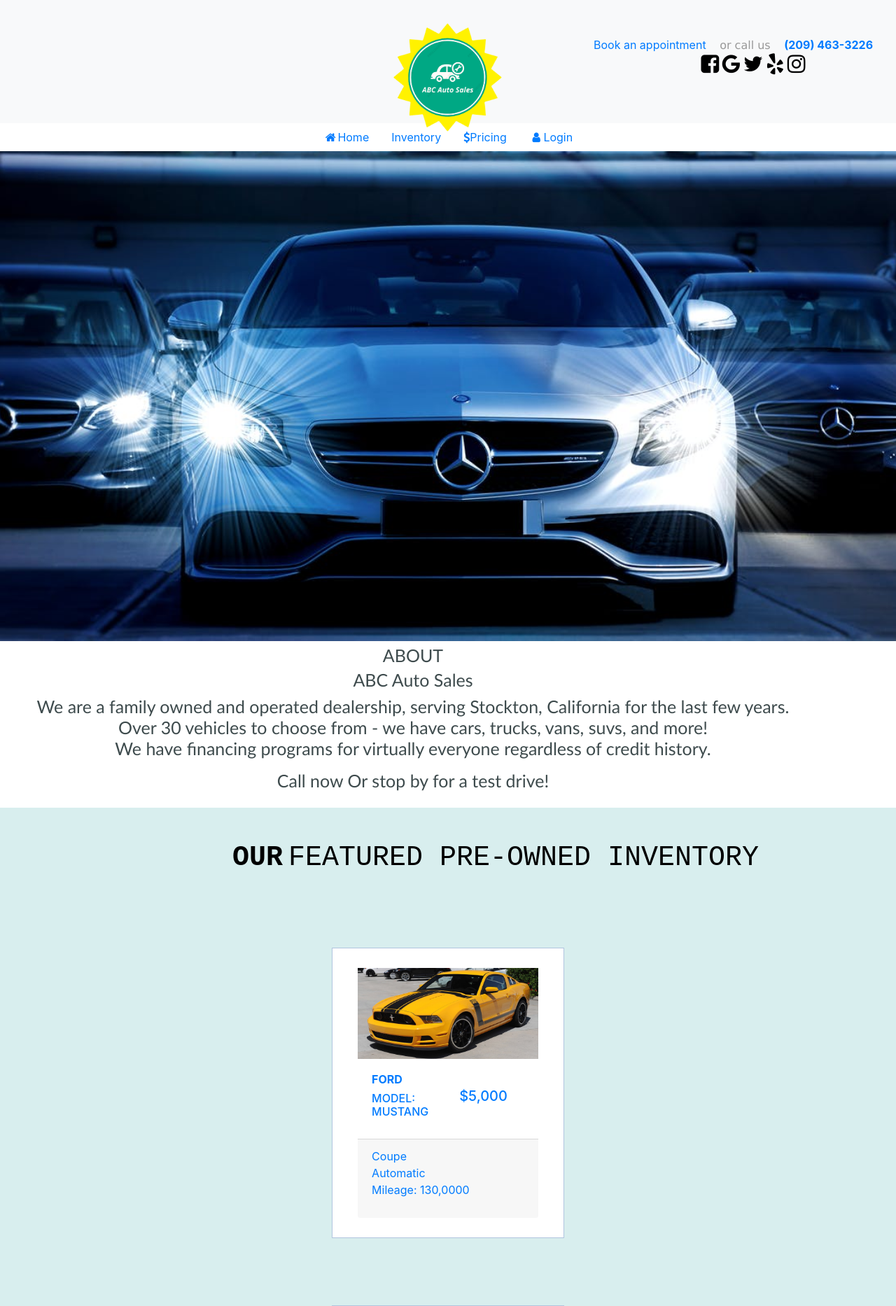
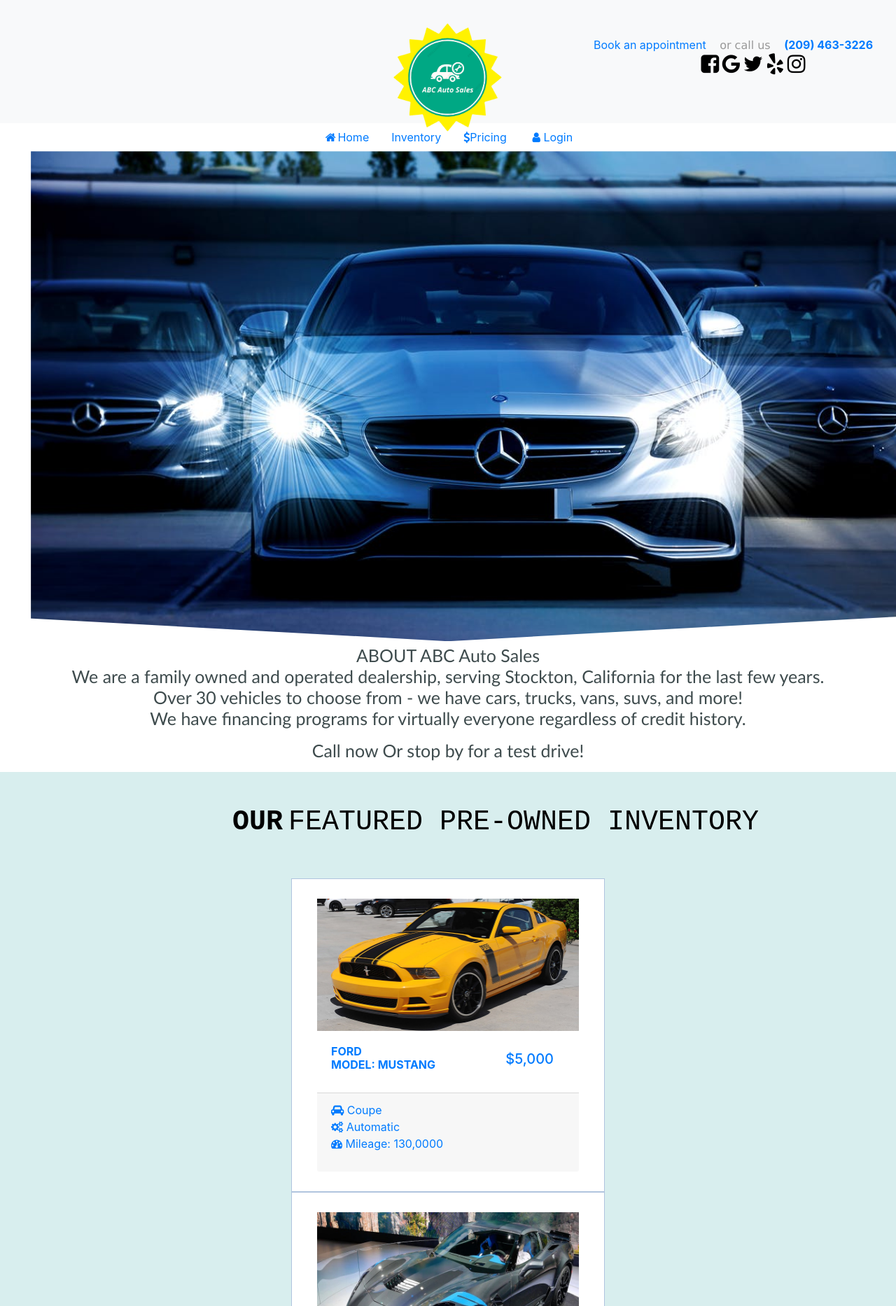
Before and after one commit to ThePoliceDepartment/ABC-Auto-Flaskapp, a Flask app: page / in a window 1280 px wide; the page is wider, and only the part inside the window is pictured. Shown: the top 1866 px of that part at 70% size. Run offline with Flask 2, Linux system fonts and the light colour scheme; some libraries are stand-ins or nearby versions.

Commit message:
updated links and image layout on site

```diff
--- a/static/css/style.css
+++ b/static/css/style.css
@@ -90,37 +90,36 @@
 }
 
 .header{
-    clip-path: polygon(0 0,100% 0, 95%, 50% 100%, 0 95%);
+    clip-path: polygon(0 0,100% 0, 100% 95%,50% 100%,0 95%);
     color: white;
     overflow: hidden;
-    text-align: center;
 }
 
 .height-max{
-    min-height: calc(50vh - 25px);
-    background-position: center;
+    min-height: calc(25vh - 10px);
+    background-position: -webkit-center;
     background-size: cover;
     background-attachment: fixed;
     background-repeat: no-repeat;
     -webkit-animation-name: zoom;
-    -webkit-animation-duration: 10s;
-    -webkit-animation-delay: 1s;
+    -webkit-animation-duration: 20s;
+    -webkit-animation-delay: 5s;
     -webkit-animation-iteration-count: infinite;
-    text-align:center;
+
 }
 
-@-webkit-keyframes zoom{
+@-webkit-keyframes zoom {
     0%{
-        transform: scale(1);
+        -webkit-transform: scale(1);
     }
     50%{
-        transform: scale(1.2) translateX(-5%)
+        -webkit-transform: scale(1.2) translateX(-5%);
     }
     100%{
-        transform: scale(1)
+        -webkit-transform: scale(1);
     }
+}
 
-}
 
 .inventory{
     background: #d8eeee;
@@ -138,11 +137,15 @@
 
 .car-value{
     background: #add8e6
-    color: black;
-    clip-path: polygon(15% 0, 85%, 0, 100% 100%, 0 100%);
+    color: white;
+    clip-path: polygon(15% 0,85% 0,100% 100%,0 100%);
     -webkit-transition: all 1s linear;
 }
 
-.car-value: hover{
-    clip-path: polygon(0% 0, 100% 0, 100% 100%, 0 100%);
+.car-value:hover{
+    clip-path: polygon(0% 0,100% 0,100% 100%,0 100%);
 }
+
+footer {
+    padding:5em 0;
+}
--- a/templates/carLookup.html
+++ b/templates/carLookup.html
@@ -38,7 +38,7 @@
                           <a itemprop="sameAs" target="_blank" href="https://www.facebook.com" title="Visit us on Facebook" rel="nofollow" class="link-facebook"><i class="fa fa-facebook-square" style="font-size:30px; color: black;"></i></a>
                       </li>
                       <li>
-                          <a itemprop="sameAs" target="_blank" href="https://www.google.com" title="Visit us on Google" rel="nofollow" class="link-googleplus"><i class="fa fa-google" style="font-size:30px; color: black;"></i></a>
+                          <a itemprop="sameAs" target="_blank" href="https://www.google.com/search?client=safari&source=hp&ei=UUDEXePsD4nL-gS2hajIDg&q=abc+auto+sales+stockton+ca&oq=abc+auto+sales+sto&gs_l=psy-ab.1.0.0j0i22i30.1058.4708..6024...0.0..0.262.1228.17j0j1......0....1..gws-wiz.......0i10j0i131.sMd0KEIXQeQ" title="Visit us on Google" rel="nofollow" class="link-googleplus"><i class="fa fa-google" style="font-size:30px; color: black;"></i></a>
                       </li>
                       <li>
                           <a itemprop="sameAs" target="_blank" href="https://twitter.com" title="Visit us on Twitter" rel="nofollow" class="link-twitter"><i class="fa fa-twitter" style="font-size:30px; color: black;"></i></a>
--- a/templates/index.html
+++ b/templates/index.html
@@ -30,7 +30,7 @@
                               <a itemprop="sameAs" target="_blank" href="https://www.facebook.com" title="Visit us on Facebook" rel="nofollow" class="link-facebook"><i class="fa fa-facebook-square" style="font-size:30px; color: black;"></i></a>
                           </li>
                           <li>
-                              <a itemprop="sameAs" target="_blank" href="https://www.google.com" title="Visit us on Google" rel="nofollow" class="link-googleplus"><i class="fa fa-google" style="font-size:30px; color: black;"></i></a>
+                              <a itemprop="sameAs" target="_blank" href="https://www.google.com/search?client=safari&source=hp&ei=UUDEXePsD4nL-gS2hajIDg&q=abc+auto+sales+stockton+ca&oq=abc+auto+sales+sto&gs_l=psy-ab.1.0.0j0i22i30.1058.4708..6024...0.0..0.262.1228.17j0j1......0....1..gws-wiz.......0i10j0i131.sMd0KEIXQeQ" title="Visit us on Google" rel="nofollow" class="link-googleplus"><i class="fa fa-google" style="font-size:30px; color: black;"></i></a>
                           </li>
                           <li>
                               <a itemprop="sameAs" target="_blank" href="https://twitter.com" title="Visit us on Twitter" rel="nofollow" class="link-twitter"><i class="fa fa-twitter" style="font-size:30px; color: black;"></i></a>
@@ -78,23 +78,13 @@
 
 <!-------about section----------------------------------------------------------------------------->
      <h2>
-      <div class="container">
-       <div class="row">
-          <div class="col-lg-10">
-            <div class="about">
-                <div class="lg-sq">
          <div class="WelcomeText">
-                    <div class="WelcomeSub font-weight:bold"> ABOUT </div>
-                    <div>
-                      <h2>ABC Auto Sales</h2>
-                      <div style="text-align: center justify"><p>We are a family owned and operated dealership, serving Stockton,
+             <div class="WelcomeSub font-weight:bold" style="text-align:center"> ABOUT ABC Auto Sales</div>
+                <div><p>We are a family owned and operated dealership, serving Stockton,
                          California for the last few years.<br> Over 30 vehicles to choose from - we have cars, trucks, vans, suvs,
                          and more! <br>We have financing programs for virtually everyone regardless of credit history.
                          <div style="text-align: center"><p>Call now Or stop by for a test drive!</p>
-                      </p></div></div>
-                    </div>
-                  </div>
-                </div>
+                      </p></div>
                     </div>
                   </div>
                 </div>
@@ -106,82 +96,79 @@
      <section class="inventory py-5" id="inventory">
          <div class="container">
              <div class="row mb-5">
-                 <div class"inventory"></div>
                  <div class="col d-flex flex-wrap text-uppercase justify-content-center">
                      <h1 class="font-weight-bold align-self-center mx-1">our </h1>
                      <h1 class="section-title--special mx-1"> featured pre-owned inventory</h1>
                  </div>
              </div>
          </div>
+         <div class="row inventory-container"></div>
          <!------first car----->
-         <div class="row inventory-container">
-             <div class="col-10 mx-auto my-5 col-md-9 col-lg-9">
+
              <div class="card car-card">
                  <a class="nav-link" href="{{ url_for('carLookup') }}">
                      <img src="{{url_for('static', filename='images/car-american-1.jpeg')}}" class="card-img-top car-img" alt=""/></img>
                      <div class="card-body">
                          <div class="car-info d-flex justify-content-between">
                              <div class="car-text text-uppercase">
-                                 <h6 class="font-weight-bold">ford</h6>
-                                 <h6>model: mustang</h6>
+                                 <h6 class="font-weight-bold">ford
+                                     <br>model: mustang</h6>
                              </div>
-                             <h5 class="car-value align-self-center py-2 px-4">$5,000
-                             </h5>
+                             <h5 class="car-value align-self-center py-2 px-3">$<span>5,000</span></h5>
                          </div>
                      </div>
                      <div class="card-footer text-capitalize d-flex justify-content-between">
-                         <p>coupe<br>
-                          automatic<br>
-                          mileage: 130,0000</p>
+                         <p><i class="fa fa-car"></i> coupe<br>
+                         <span><i class="fa fa-cogs"></i></span> automatic<br>
+                         <span><i class="fa fa-tachometer"></i></span> mileage: 130,0000</p>
+                     </div>
                  </div></a>
              </div>
-         </div>
+
+
          <!----second car--->
-         <div class="col-10 mx-auto my-5 col-md-9 col-lg-9">
+
          <div class="card car-card">
              <a class="nav-link" href="{{ url_for('carLookup') }}">
                  <img src="{{url_for('static', filename='images/car-american-5.jpeg')}}" class="card-img-top car-img" alt=""/></img>
                  <div class="card-body">
                      <div class="car-info d-flex justify-content-between">
                          <div class="car-text text-uppercase">
-                         <h6 class="font-weight-bold">chevrolet</h6>
-                         <h6>model: corvette</h6>
+                             <h6 class="font-weight-bold">chevrolet
+                             <br>model: corvette</h6>
                          </div>
-                     <h5 class="car-value align-self-center py-2 px-4">$12,000</span>
-                     </h5>
+                         <h5 class="car-value align-self-center py-2 px-3">$<span>12,000</span></h5>
                      </div>
                  </div>
                  <div class="card-footer text-capitalize d-flex justify-content-between">
-                 <p>coupe<br>
-                 automatic<br>
-                 mileage: 120,0000</p>
+                     <p><i class="fa fa-car"></i> coupe<br>
+                     <span><i class="fa fa-cogs"></i></span> manual<br>
+                     <span><i class="fa fa-tachometer"></i></span> mileage: 120,0000</p>
                  </div>
-             </div>
-         </a>
+         </div></a>
          </div>
 
+
          <!----third car--->
-         <div class="col-10 mx-auto my-5 col-md-9 col-lg-9">
+
          <div class="card car-card">
              <a class="nav-link" href="{{ url_for('carLookup') }}">
                  <img src="{{url_for('static', filename='images/car-german-1.jpeg')}}" class="card-img-top car-img" alt=""/></img>
                  <div class="card-body">
                      <div class="car-info d-flex justify-content-between">
                          <div class="car-text text-uppercase">
-                         <h6 class="font-weight-bold">mercedes-benz</h6>
-                         <h6>model: amg</h6>
+                             <h6 class="font-weight-bold">mercedes-benz
+                                 <br>model: amg</h6>
                          </div>
-                     <h5 class="car-value align-self-center py-2 px-4">$30,000</span>
-                     </h5>
+                         <h5 class="car-value align-self-center py-2 px-3">$<span>30,000</span></h5>
                      </div>
                  </div>
                  <div class="card-footer text-capitalize d-flex justify-content-between">
-                 <p>coupe<br>
-                 automatic<br>
-                 mileage: 190,0000</p>
+                     <p><i class="fa fa-car"></i> coupe<br>
+                     <span><i class="fa fa-cogs"></i></span> automatic<br>
+                     <span><i class="fa fa-tachometer"></i></span> mileage: 190,0000</p>
                  </div>
-             </div>
-         </a>
+         </div></a>
          </div>
 
      </section>
```
Also changed, not shown: templates/forgotPw.html (+4 -4 lines), templates/login.html (deleted, +0 -100 lines). Lines whose indentation alone changed are shown as unchanged.
